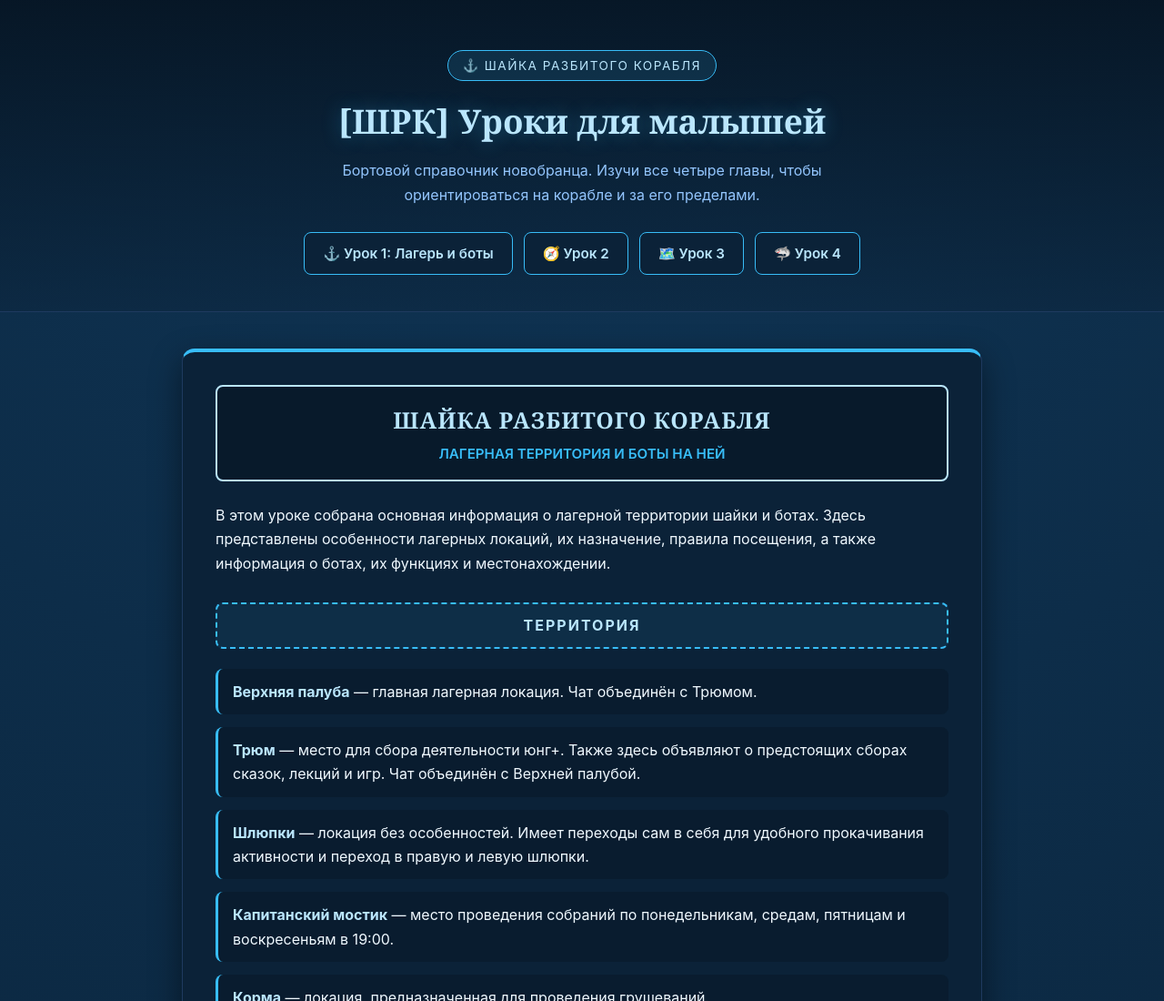
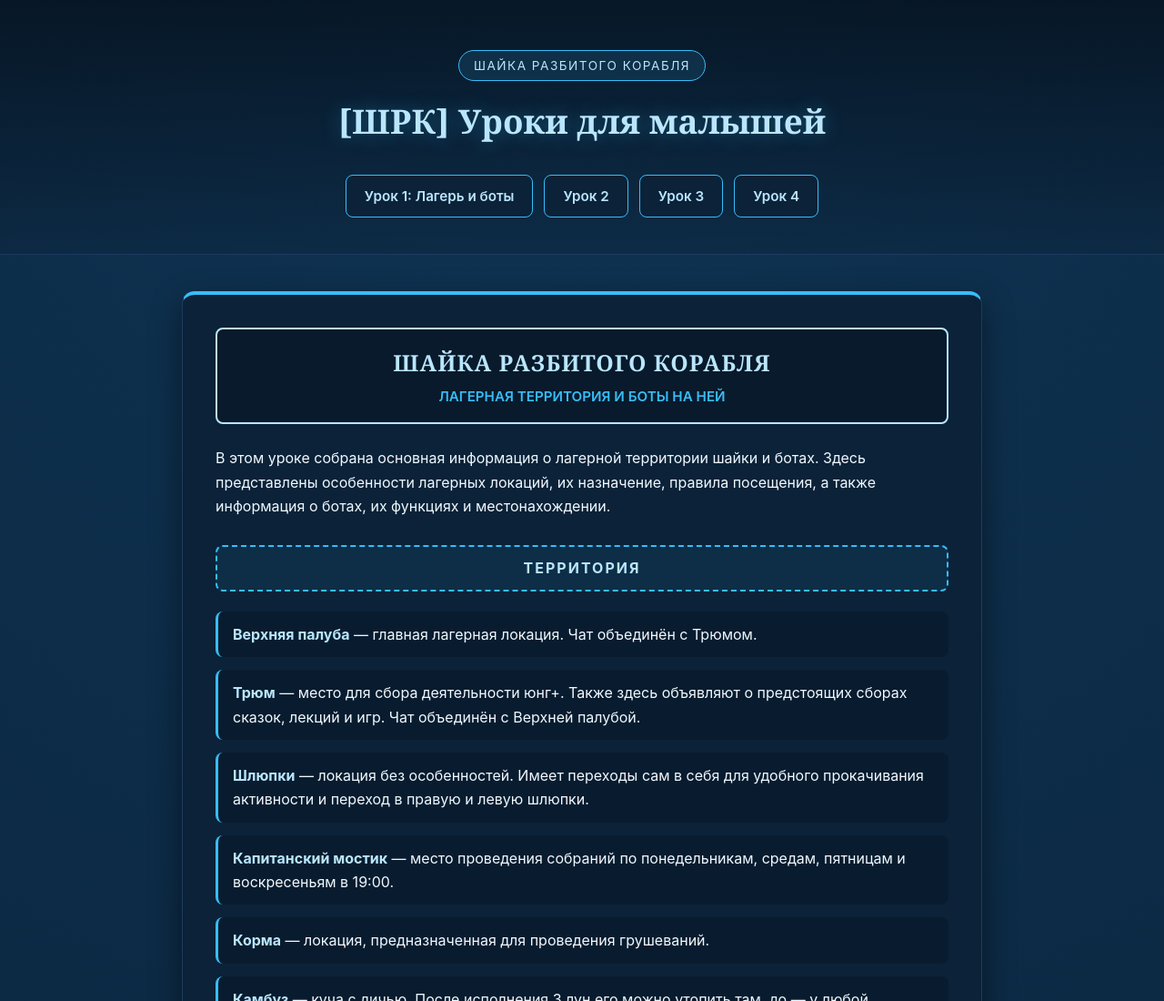
Before and after one commit to nastart888-jpg/catwar-lessons, a plain HTML site: page index.html in a window 1280 px wide. Shown: the top 1100 px of the page at 91% size. Drawn offline with Linux system fonts and the light colour scheme.

Commit message:
Update index.html

```diff
--- a/index.html
+++ b/index.html
@@ -238,15 +238,15 @@
 <body>
 
     <header>
-        <div class="badge">⚓ Шайка Разбитого Корабля</div>
+        <div class="badge"> Шайка Разбитого Корабля</div>
         <h1>[ШРК] Уроки для малышей</h1>
-        <p class="subtitle">Бортовой справочник новобранца. Изучи все четыре главы, чтобы ориентироваться на корабле и за его пределами.</p>
+        <p class="subtitle"></p>
 
         <nav>
-            <a href="#lesson-1">⚓ Урок 1: Лагерь и боты</a>
-            <a href="#lesson-2">🧭 Урок 2</a>
-            <a href="#lesson-3">🗺️ Урок 3</a>
-            <a href="#lesson-4">🦈 Урок 4</a>
+            <a href="#lesson-1"> Урок 1: Лагерь и боты</a>
+            <a href="#lesson-2"> Урок 2</a>
+            <a href="#lesson-3"> Урок 3</a>
+            <a href="#lesson-4"> Урок 4</a>
         </nav>
     </header>
 
```
